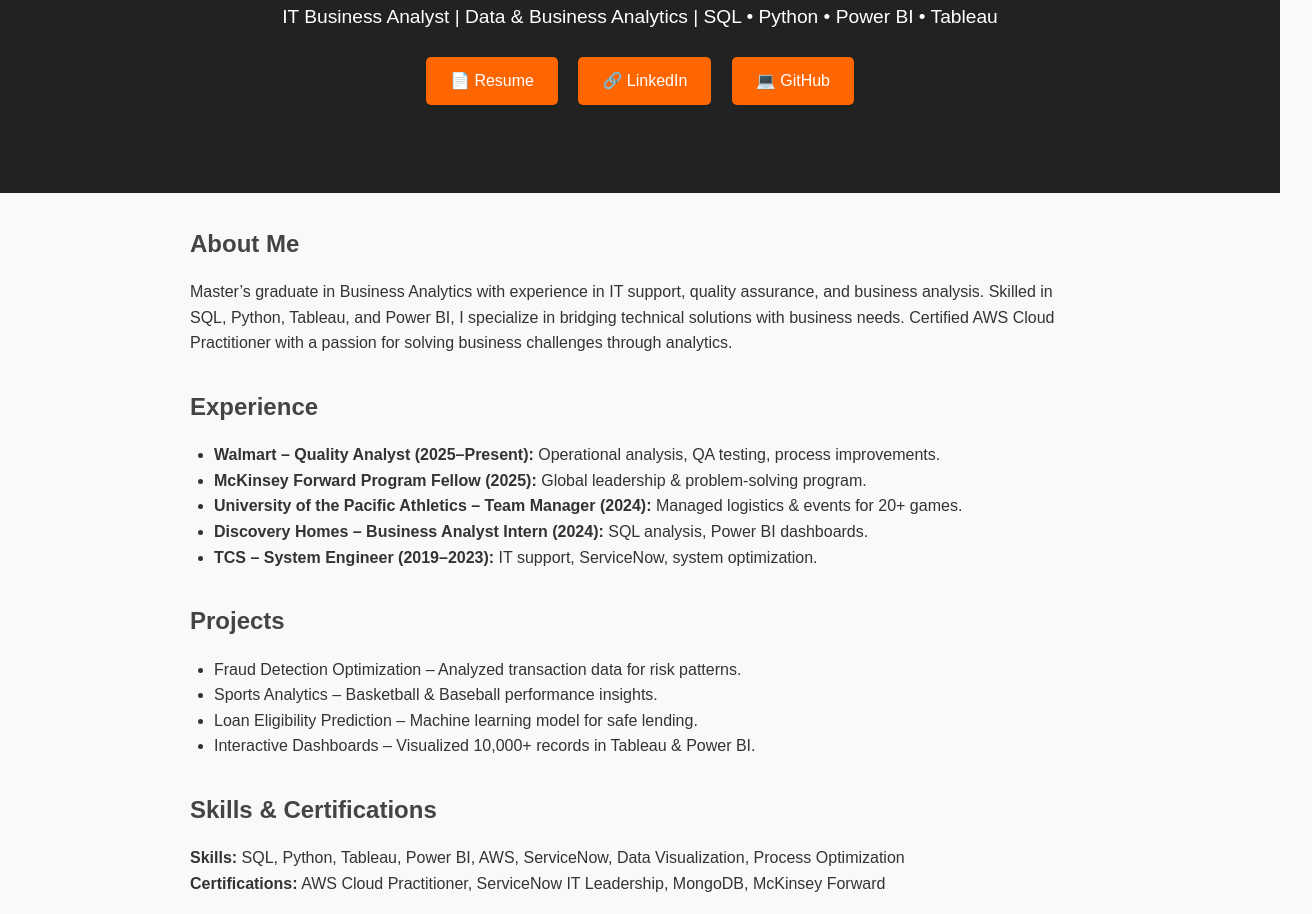
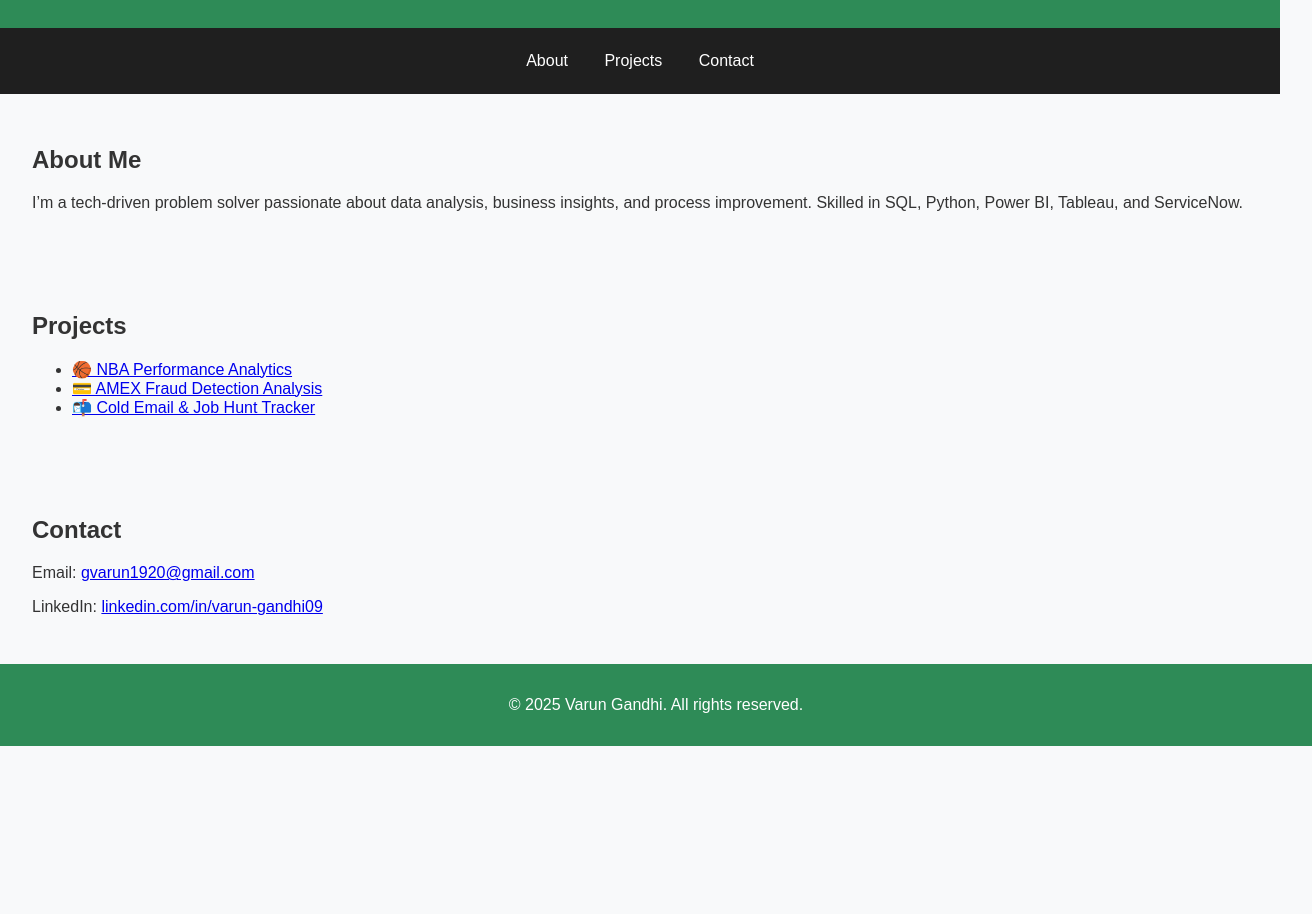
Before and after one commit to VarunGandhi09/portfolio-site, a plain HTML site: page index.html in a window 1280 px wide. Shown: the part 150-1064 px from the top of the page, 1312 px wide, since content can reach past the window. After the commit the page ends 896 px from the top, so only its background shows below. Drawn offline with Linux system fonts and the light colour scheme.

Commit message:
adding new updates

```diff
--- a/index.html
+++ b/index.html
@@ -1,75 +1,51 @@
 <!DOCTYPE html>
 <html lang="en">
 <head>
-  <meta charset="UTF-8">
-  <meta name="viewport" content="width=device-width, initial-scale=1.0">
-  <title>Varun Gandhi | Portfolio</title>
-  <link rel="stylesheet" href="style.css">
+  <meta charset="UTF-8" />
+  <meta name="viewport" content="width=device-width, initial-scale=1.0" />
+  <title>Varun Gandhi — Portfolio</title>
+  <link rel="stylesheet" href="style.css" />
 </head>
 <body>
-  <!-- Header -->
-  <header>
-    <div class="container">
-      <h1>Varun Gandhi</h1>
-      <p>IT Business Analyst | Data & Business Analytics | SQL • Python • Power BI • Tableau</p>
-      <div class="buttons">
-        <a href="Profile.pdf" target="_blank">📄 Resume</a>
-        <a href="https://www.linkedin.com/in/vg09" target="_blank">🔗 LinkedIn</a>
-        <a href="https://github.com/VarunGandhi09" target="_blank">💻 GitHub</a>
-      </div>
-    </div>
+  <header class="header">
+    <h1>Hi, I'm Varun Gandhi</h1>
+    <p>Business Analyst | Data Analyst | IT Enthusiast</p>
   </header>
 
-  <!-- About -->
-  <section id="about" class="container">
+  <nav class="navbar">
+    <ul>
+      <li><a href="#about">About</a></li>
+      <li><a href="#projects">Projects</a></li>
+      <li><a href="#contact">Contact</a></li>
+    </ul>
+  </nav>
+
+  <section id="about" class="section">
     <h2>About Me</h2>
     <p>
-      Master’s graduate in Business Analytics with experience in IT support, quality assurance,
-      and business analysis. Skilled in SQL, Python, Tableau, and Power BI, I specialize in
-      bridging technical solutions with business needs. Certified AWS Cloud Practitioner with a
-      passion for solving business challenges through analytics.
+      I’m a tech-driven problem solver passionate about data analysis,
+      business insights, and process improvement. Skilled in SQL, Python,
+      Power BI, Tableau, and ServiceNow.
     </p>
   </section>
 
-  <!-- Experience -->
-  <section id="experience" class="container">
-    <h2>Experience</h2>
+  <section id="projects" class="section">
+    <h2>Projects</h2>
     <ul>
-      <li><strong>Walmart – Quality Analyst (2025–Present):</strong> Operational analysis, QA testing, process improvements.</li>
-      <li><strong>McKinsey Forward Program Fellow (2025):</strong> Global leadership & problem-solving program.</li>
-      <li><strong>University of the Pacific Athletics – Team Manager (2024):</strong> Managed logistics & events for 20+ games.</li>
-      <li><strong>Discovery Homes – Business Analyst Intern (2024):</strong> SQL analysis, Power BI dashboards.</li>
-      <li><strong>TCS – System Engineer (2019–2023):</strong> IT support, ServiceNow, system optimization.</li>
+      <li><a href="https://github.com/VarunGandhi09/NBA-Performance-Analytics" target="_blank">🏀 NBA Performance Analytics</a></li>
+      <li><a href="https://github.com/VarunGandhi09/MSBA-265-Group-1" target="_blank">💳 AMEX Fraud Detection Analysis</a></li>
+      <li><a href="https://github.com/VarunGandhi09/Cold-Email-Analytics" target="_blank">📬 Cold Email & Job Hunt Tracker</a></li>
     </ul>
   </section>
 
-  <!-- Projects -->
-  <section id="projects" class="container">
-    <h2>Projects</h2>
-    <ul>
-      <li>Fraud Detection Optimization – Analyzed transaction data for risk patterns.</li>
-      <li>Sports Analytics – Basketball & Baseball performance insights.</li>
-      <li>Loan Eligibility Prediction – Machine learning model for safe lending.</li>
-      <li>Interactive Dashboards – Visualized 10,000+ records in Tableau & Power BI.</li>
-    </ul>
+  <section id="contact" class="section">
+    <h2>Contact</h2>
+    <p>Email: <a href="mailto:gvarun1920@gmail.com">gvarun1920@gmail.com</a></p>
+    <p>LinkedIn: <a href="https://www.linkedin.com/in/varun-gandhi09/" target="_blank">linkedin.com/in/varun-gandhi09</a></p>
   </section>
 
-  <!-- Skills -->
-  <section id="skills" class="container">
-    <h2>Skills & Certifications</h2>
-    <p><strong>Skills:</strong> SQL, Python, Tableau, Power BI, AWS, ServiceNow, Data Visualization, Process Optimization</p>
-    <p><strong>Certifications:</strong> AWS Cloud Practitioner, ServiceNow IT Leadership, MongoDB, McKinsey Forward</p>
-  </section>
-
-  <!-- Contact -->
-  <section id="contact" class="container">
-    <h2>Contact</h2>
-    <p>Email: <a href="mailto:varungandhi441@gmail.com">varungandhi441@gmail.com</a></p>
-    <p>LinkedIn: <a href="https://www.linkedin.com/in/vg09" target="_blank">linkedin.com/in/vg09</a></p>
-  </section>
-
-  <footer>
-    <p>© 2025 Varun Gandhi | Built with ❤️ on GitHub Pages</p>
+  <footer class="footer">
+    <p>© 2025 Varun Gandhi. All rights reserved.</p>
   </footer>
 
   <script src="script.js"></script>
--- a/script.js
+++ b/script.js
@@ -1,2 +1 @@
-// Placeholder for future enhancements
-console.log("Portfolio loaded successfully!");
+console.log('Portfolio site loaded successfully!');
--- a/style.css
+++ b/style.css
@@ -1,12 +1,49 @@
-/* Basic Reset */
-* {margin: 0; padding: 0; box-sizing: border-box; font-family: Arial, sans-serif;}
-body {line-height: 1.6; background: #f9f9f9; color: #333;}
-header {background: #222; color: #fff; text-align: center; padding: 3rem 1rem;}
-header h1 {font-size: 2.5rem; margin-bottom: 0.5rem;}
-header p {font-size: 1.2rem; margin-bottom: 1rem;}
-header .buttons a {display: inline-block; margin: 0.5rem; padding: 0.7rem 1.5rem; background: #ff6600; color: #fff; border-radius: 5px; text-decoration: none; transition: 0.3s;}
-header .buttons a:hover {background: #e65c00;}
-.container {width: 80%; max-width: 900px; margin: 2rem auto;}
-h2 {margin-bottom: 1rem; color: #444;}
-ul {list-style: disc; padding-left: 1.5rem;}
-footer {text-align: center; padding: 1rem; background: #222; color: #fff; margin-top: 2rem;}
+body {
+  font-family: Arial, sans-serif;
+  margin: 0;
+  padding: 0;
+  background-color: #f8f9fa;
+  color: #333;
+}
+
+.header {
+  text-align: center;
+  background-color: #2e8b57;
+  color: white;
+  padding: 2rem;
+}
+
+.navbar {
+  background-color: #1f1f1f;
+  text-align: center;
+  padding: 0.5rem 0;
+}
+
+.navbar ul {
+  list-style-type: none;
+  padding: 0;
+}
+
+.navbar li {
+  display: inline;
+  margin: 0 1rem;
+}
+
+.navbar a {
+  color: white;
+  text-decoration: none;
+}
+
+.section {
+  padding: 2rem;
+}
+
+.footer {
+  background-color: #2e8b57;
+  color: white;
+  text-align: center;
+  padding: 1rem;
+  position: relative;
+  bottom: 0;
+  width: 100%;
+}
```
